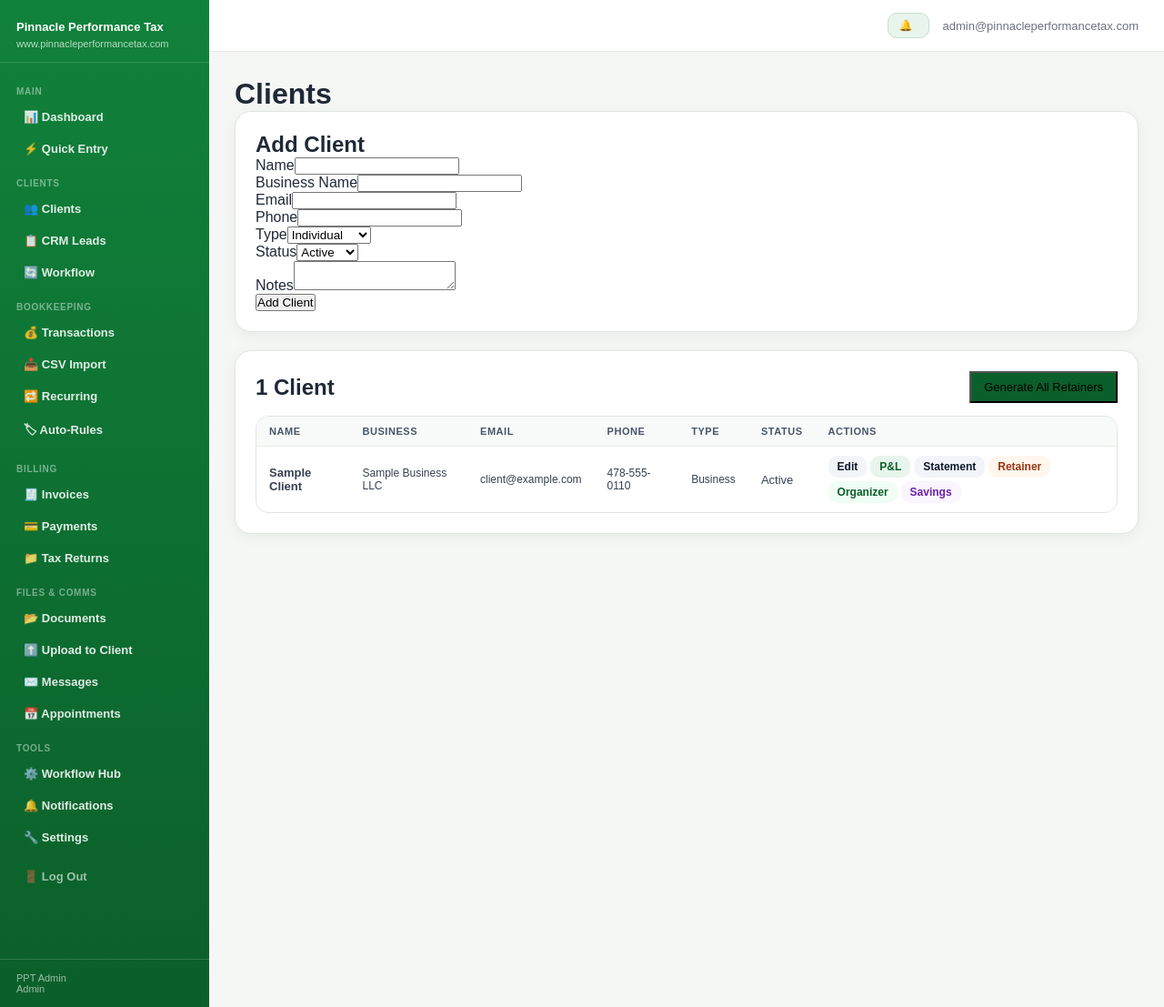
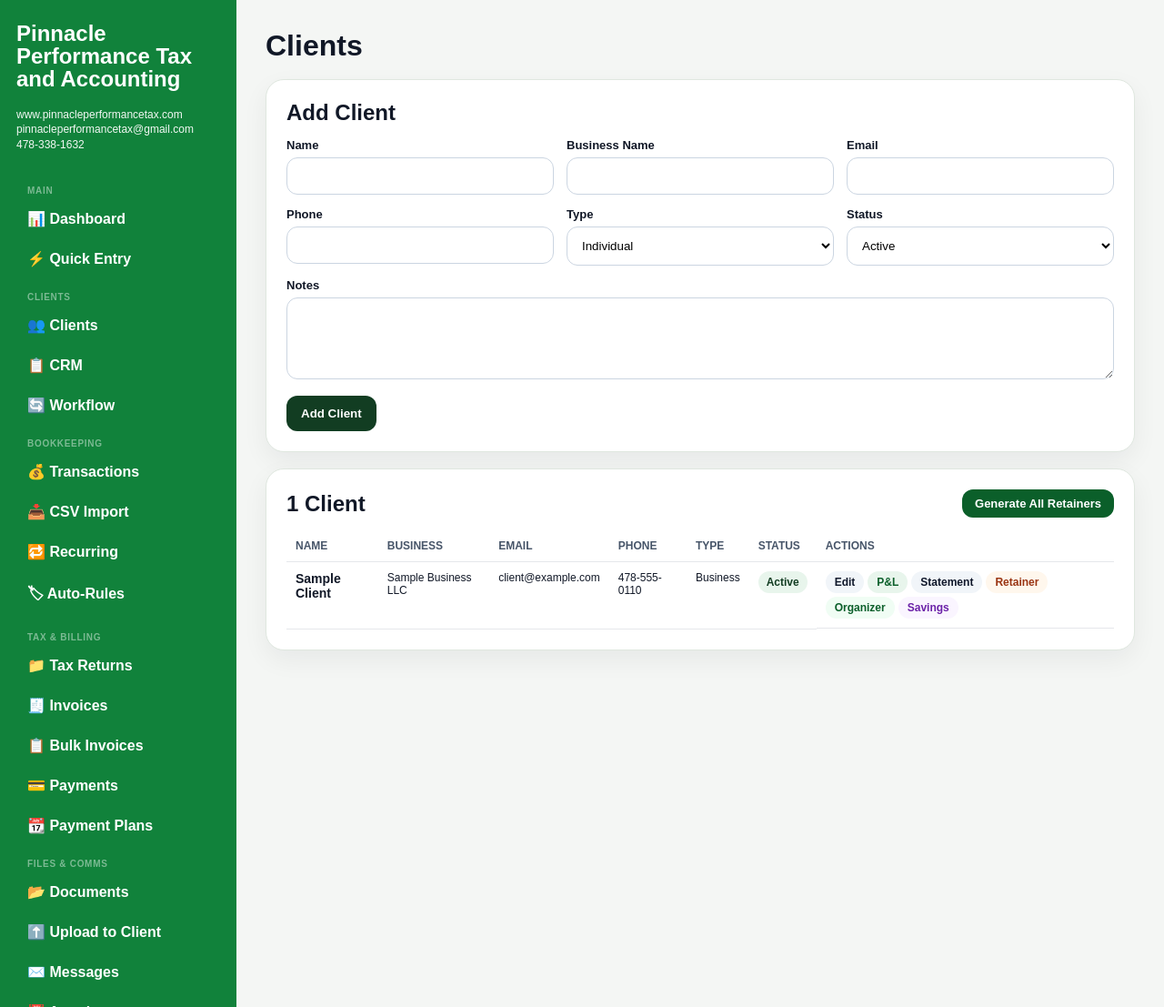
Before and after one commit to pinnacleperformancetax-hash/ppt-tax-portal, a Flask app: page /clients in a window 1280 px wide. Shown: the whole page at 91% size. Run offline with Flask 3, Linux system fonts and the light colour scheme; a user stored in the database is signed in; data comes from the database, SQL or seed files in the repository; data that the repository does not hold is empty.

Commit message:
Refactor base.html for improved structure and styles

```diff
--- a/templates/base.html
+++ b/templates/base.html
@@ -1,170 +1,125 @@
 <!doctype html>
-<html lang="en">
+<html>
 <head>
   <meta charset="utf-8">
+  <title>PPT Portal</title>
   <meta name="viewport" content="width=device-width, initial-scale=1">
-<title>{% block title %}PPT Portal{% endblock %} — Pinnacle Performance Tax</title>
   <style>
-*,*::before,*::after{box-sizing:border-box;margin:0;padding:0}
-body{font-family:Arial,Helvetica,sans-serif;background:#f4f7f4;color:#1f2937;min-height:100vh;display:flex}
-/* Sidebar */
-.sidebar{width:230px;min-height:100vh;background:linear-gradient(180deg,#11823b 0%,#0b5f2a 100%);color:#fff;display:flex;flex-direction:column;flex-shrink:0;position:sticky;top:0;height:100vh;overflow-y:auto}
-.sidebar-brand{padding:22px 18px 14px;border-bottom:1px solid rgba(255,255,255,.15)}
-.sidebar-brand .biz{font-size:13px;font-weight:900;line-height:1.3;color:#fff}
-.sidebar-brand .sub{font-size:11px;color:rgba(255,255,255,.7);margin-top:3px}
-.sidebar nav{padding:12px 0;flex:1}
-.sidebar nav a{display:block;padding:9px 18px;color:rgba(255,255,255,.88);text-decoration:none;font-size:13px;font-weight:700;border-radius:10px;margin:2px 8px;transition:background .15s}
-.sidebar nav a:hover,.sidebar nav a.active{background:rgba(255,255,255,.18);color:#fff}
-.sidebar nav .section{font-size:10px;font-weight:900;text-transform:uppercase;letter-spacing:.07em;color:rgba(255,255,255,.45);padding:14px 18px 4px}
-.sidebar-footer{padding:14px 18px;border-top:1px solid rgba(255,255,255,.15);font-size:11px;color:rgba(255,255,255,.6)}
-/* Main */
-.main{flex:1;min-width:0;display:flex;flex-direction:column}
-.topbar{background:#fff;border-bottom:1px solid #e2e8e2;padding:14px 28px;display:flex;align-items:center;justify-content:space-between;gap:12px}
-.topbar h1{font-size:20px;font-weight:900;color:#0b5f2a}
-.topbar-right{display:flex;align-items:center;gap:14px}
-.notif-badge{position:relative;display:inline-flex;align-items:center}
-.notif-badge .dot{position:absolute;top:-3px;right:-3px;width:8px;height:8px;background:#e53935;border-radius:50%;display:none}
-.notif-badge .dot.show{display:block}
-.content{padding:28px;flex:1}
-/* Cards */
-.card{background:#fff;border:1px solid #dfe7df;border-radius:18px;padding:22px;margin-bottom:20px;box-shadow:0 4px 16px rgba(15,23,42,.05)}
-.card-title{font-size:15px;font-weight:900;color:#0b5f2a;margin-bottom:16px;display:flex;align-items:center;justify-content:space-between;gap:10px}
-/* Buttons */
-.btn{display:inline-flex;align-items:center;gap:6px;padding:9px 18px;border-radius:10px;font-size:13px;font-weight:900;border:0;cursor:pointer;text-decoration:none;transition:background .15s}
-.btn-primary{background:#11823b;color:#fff}.btn-primary:hover{background:#0b5f2a}
-.btn-secondary{background:#e8f5ec;color:#0b5f2a;border:1px solid #c6dfc9}.btn-secondary:hover{background:#d4edda}
-.btn-danger{background:#fef2f2;color:#b91c1c;border:1px solid #fecaca}.btn-danger:hover{background:#fee2e2}
-.btn-warning{background:#fffbeb;color:#b45309;border:1px solid #fde68a}.btn-warning:hover{background:#fef3c7}
-.btn-sm{padding:6px 12px;font-size:12px}
-/* Forms */
-.form-group{margin-bottom:16px}
-.form-group label{display:block;font-size:12px;font-weight:900;color:#374151;margin-bottom:5px}
-.form-group input,.form-group select,.form-group textarea{width:100%;padding:10px 13px;border:1px solid #cbd5e1;border-radius:10px;font-size:14px;background:#fff;color:#1f2937;transition:border-color .15s}
-.form-group input:focus,.form-group select:focus,.form-group textarea:focus{outline:none;border-color:#11823b;box-shadow:0 0 0 3px rgba(17,130,59,.1)}
-.form-group textarea{resize:vertical;min-height:80px}
-.form-row{display:grid;gap:14px}
-.form-row.cols-2{grid-template-columns:1fr 1fr}
-.form-row.cols-3{grid-template-columns:1fr 1fr 1fr}
-/* Tables */
-.table-wrap{background:#fff;border-radius:14px;border:1px solid #dfe7df;overflow:auto}
-table{width:100%;border-collapse:collapse;font-size:13px}
-th{background:#f7faf8;color:#475569;font-size:11px;font-weight:900;text-transform:uppercase;letter-spacing:.05em;padding:10px 14px;text-align:left;border-bottom:1px solid #e8eee8}
-td{padding:10px 14px;border-bottom:1px solid #f0f4f0;vertical-align:middle;color:#374151}
-tr:last-child td{border-bottom:0}
-tr:hover td{background:#fafcfa}
-/* Badges */
-.badge{display:inline-block;padding:3px 10px;border-radius:99px;font-size:11px;font-weight:900}
-.badge-green{background:#e8f5ec;color:#0b5f2a}
-.badge-yellow{background:#fffbeb;color:#b45309}
-.badge-red{background:#fef2f2;color:#b91c1c}
-.badge-blue{background:#eff6ff;color:#1d4ed8}
-.badge-gray{background:#f1f5f9;color:#475569}
-/* Alerts */
-.alert{padding:12px 16px;border-radius:12px;margin-bottom:16px;font-size:14px}
-.alert-success{background:#e8f5ec;border:1px solid #c6dfc9;color:#0b5f2a}
-.alert-danger{background:#fef2f2;border:1px solid #fecaca;color:#b91c1c}
-.alert-info{background:#eff6ff;border:1px solid #bfdbfe;color:#1d4ed8}
-/* Upload zone */
-.upload-zone{border:2px dashed #11823b;background:#f1faf4;border-radius:16px;padding:28px;text-align:center;color:#0b5f2a;font-weight:900;cursor:pointer;transition:background .15s}
-.upload-zone:hover{background:#e2f5e9}
-/* Tabs */
-.tabs{display:flex;gap:4px;border-bottom:2px solid #e8eee8;margin-bottom:22px}
-.tab{padding:10px 18px;font-size:13px;font-weight:900;color:#6b7280;cursor:pointer;border-radius:10px 10px 0 0;border:0;background:none;transition:all .15s}
-.tab.active,.tab:hover{color:#11823b;background:#f1faf4}
-.tab.active{border-bottom:2px solid #11823b;margin-bottom:-2px}
-.tab-panel{display:none}.tab-panel.active{display:block}
-/* Misc */
-.empty{text-align:center;padding:40px;color:#9ca3af;font-size:14px}
-.chip{display:inline-flex;align-items:center;gap:5px;padding:4px 10px;border-radius:8px;font-size:12px;font-weight:700;background:#f1f5f9;color:#475569}
-@media(max-width:768px){.sidebar{display:none}.form-row.cols-2,.form-row.cols-3{grid-template-columns:1fr}}
+    :root{--g:#123d22;--bg:#f4f6f4;--card:#fff;--line:#dfe7df;--text:#111827}
+    *{box-sizing:border-box}
+    body{margin:0;background:var(--bg);font-family:Arial,Helvetica,sans-serif;color:var(--text)}
+    a{text-decoration:none;color:inherit}
+    .layout{display:flex;min-height:100vh}
+    aside{width:245px;background:var(--g);color:white;padding:28px 20px;position:sticky;top:0;height:100vh;overflow:auto}
+    .brand{font-size:24px;font-weight:900;line-height:1.05;margin-bottom:18px}
+    .contact{font-size:12px;line-height:1.4;margin-bottom:24px;opacity:.95}
+    nav a{display:block;padding:11px 12px;border-radius:10px;font-weight:800;margin:3px 0}
+    nav a:hover{background:rgba(255,255,255,.13)}
+    nav .nav-section{font-size:10px;font-weight:900;text-transform:uppercase;letter-spacing:.07em;color:rgba(255,255,255,.45);padding:12px 12px 2px;margin-top:4px}
+    main{flex:1;padding:32px;overflow:auto}
+    h1{font-size:32px;margin:0 0 8px}
+    h2{margin:0 0 14px}
+    .sub{color:#475569;margin-top:0}
+    .card{background:var(--card);border:1px solid var(--line);border-radius:20px;padding:22px;margin:18px 0;box-shadow:0 10px 28px rgba(15,23,42,.06)}
+    .grid{display:grid;gap:14px}
+    .grid-2{grid-template-columns:repeat(2,minmax(0,1fr))}
+    .grid-3{grid-template-columns:repeat(3,minmax(0,1fr))}
+    label{display:block;font-size:13px;font-weight:800;margin:0 0 6px}
+    input,select,textarea{width:100%;border:1px solid #cbd5e1;border-radius:12px;padding:12px;background:white}
+    textarea{min-height:90px}
+    button,.btn{border:0;border-radius:12px;padding:12px 16px;background:var(--g);color:white;font-weight:900;display:inline-block;cursor:pointer}
+    .btn-dark{background:#0f172a}
+    .quickbar{display:flex;gap:10px;flex-wrap:wrap;margin:14px 0}
+    .metric-grid{display:grid;grid-template-columns:repeat(4,minmax(0,1fr));gap:14px;margin:18px 0}
+    .metric{background:white;border:1px solid var(--line);border-radius:18px;padding:18px}
+    .metric span{display:block;font-size:12px;font-weight:900;text-transform:uppercase;color:#64748b}
+    .metric strong{font-size:27px}
+    .table-wrap{overflow:auto}
+    table{width:100%;border-collapse:collapse}
+    th,td{text-align:left;border-bottom:1px solid #e5e7eb;padding:10px;font-size:14px;vertical-align:top}
+    th{font-size:12px;text-transform:uppercase;color:#475569}
+    .pill{display:inline-block;border-radius:999px;background:#e8f5ec;color:#123d22;padding:5px 9px;font-size:12px;font-weight:900}
+    .pill.warn{background:#fff7ed;color:#9a3412}
+    .flash{padding:12px 14px;border-radius:14px;background:#ecfdf5;border:1px solid #bbf7d0;margin-bottom:12px}
+    .danger{background:#fef2f2;border-color:#fecaca}
+    @media(max-width:900px){.layout{display:block}aside{width:100%;height:auto;position:relative}.grid-2,.grid-3,.metric-grid{grid-template-columns:1fr}main{padding:20px}}
   </style>
-{% block extra_head %}{% endblock %}
 </head>
 <body>
-<aside class="sidebar">
-  <div class="sidebar-brand">
-    <div class="biz">Pinnacle Performance Tax</div>
-    <div class="sub">{{ brand.website }}</div>
-  </div>
+{% if request.path != '/login' %}
+<div class="layout">
+  <aside style="background:#11823b !important; background-image:none !important; color:white !important; width:260px; min-height:100vh; padding:24px 18px; box-sizing:border-box;">
+    <div class="brand">Pinnacle<br>Performance Tax<br>and Accounting</div>
+    <div class="contact">{{ brand.website }}<br>{{ brand.email }}<br>{{ brand.phone }}</div>
     <nav>
-    {% if current_user.role == 'admin' %}
-    <div class="section">Main</div>
+      {% if current_user.is_authenticated and current_user.role == 'admin' %}
+        <div class="nav-section">Main</div>
         <a href="/dashboard">📊 Dashboard</a>
         <a href="/service-entry">⚡ Quick Entry</a>
-    <div class="section">Clients</div>
+
+        <div class="nav-section">Clients</div>
         <a href="/clients">👥 Clients</a>
-    <a href="/crm">📋 CRM Leads</a>
+        <a href="/crm">📋 CRM</a>
         <a href="/client-workflow">🔄 Workflow</a>
-    <div class="section">Bookkeeping</div>
+
+        <div class="nav-section">Bookkeeping</div>
         <a href="/transactions">💰 Transactions</a>
         <a href="/bookkeeping/csv-import">📥 CSV Import</a>
         <a href="/bookkeeping/recurring">🔁 Recurring</a>
         <a href="/bookkeeping/rules">🏷 Auto-Rules</a>
-    <div class="section">Billing</div>
+
+        <div class="nav-section">Tax & Billing</div>
+        <a href="/tax-returns">📁 Tax Returns</a>
         <a href="/invoices">🧾 Invoices</a>
+        <a href="/invoices/bulk-create">📋 Bulk Invoices</a>
         <a href="/payments">💳 Payments</a>
-    <a href="/tax-returns">📁 Tax Returns</a>
-    <div class="section">Files & Comms</div>
+        <a href="/admin/payment-plans">📆 Payment Plans</a>
+
+        <div class="nav-section">Files & Comms</div>
         <a href="/documents">📂 Documents</a>
         <a href="/admin/documents/upload">⬆️ Upload to Client</a>
         <a href="/messages">✉️ Messages</a>
         <a href="/appointments">📅 Appointments</a>
-    <div class="section">Tools</div>
+        <a href="/admin/engagement-letters">✍️ E-Signatures</a>
+        <a href="/admin/announcements">📢 Announcements</a>
+
+        <div class="nav-section">Tools</div>
         <a href="/workflow">⚙️ Workflow Hub</a>
+        <a href="/admin/referrals">🤝 Referrals</a>
         <a href="/notifications/list">🔔 Notifications</a>
-    <a href="/settings">🔧 Settings</a>
-    {% else %}
-    <div class="section">My Portal</div>
-    <a href="/client-dashboard">🏠 Dashboard</a>
+        <a href="/settings">🔧 Users</a>
+
+      {% elif current_user.is_authenticated %}
+        <div class="nav-section">My Portal</div>
+        <a href="/client">🏠 Dashboard</a>
         <a href="/my/documents">📂 My Documents</a>
         <a href="/my/invoices">🧾 My Invoices</a>
+        <a href="/my/payment-plan">📆 Payment Plan</a>
         <a href="/my/tax-returns">📁 Tax Returns</a>
+        <a href="/my/return-progress">📊 Return Status</a>
         <a href="/my/bookkeeping">💰 Bookkeeping</a>
         <a href="/my/appointments">📅 Appointments</a>
+        <a href="/my/book-appointment">📅 Book Appointment</a>
         <a href="/my/messages">✉️ Messages</a>
+        <a href="/my/sign-documents" style="background:rgba(245,158,11,.25);border-radius:10px">✍️ Sign Documents</a>
+        <a href="/my/tax-organizer">✅ Tax Organizer</a>
+        <a href="/my/savings-planner">💡 Savings Planner</a>
+        <a href="/my/year-end">📊 Year-End Summary</a>
+        <a href="/my/crm">📋 My Requests</a>
         <a href="/notifications/list">🔔 Notifications</a>
       {% endif %}
-    <a href="/logout" style="margin-top:10px;color:rgba(255,255,255,.6)">🚪 Log Out</a>
+      {% if current_user.is_authenticated %}<a href="/logout" style="margin-top:8px;opacity:.7">🚪 Sign Out</a>{% endif %}
     </nav>
-  <div class="sidebar-footer">{{ current_user.name }}<br>{{ current_user.role|title }}</div>
   </aside>
-<div class="main">
-  <div class="topbar">
-    <h1>{% block page_title %}{% endblock %}</h1>
-    <div class="topbar-right">
-      <a href="/notifications/list" class="notif-badge btn btn-secondary btn-sm" id="notif-btn">
-        🔔 <span id="notif-count"></span>
-      </a>
-      <span style="font-size:13px;color:#6b7280">{{ current_user.email }}</span>
-    </div>
-  </div>
-  <div class="content">
+  <main>
     {% with messages = get_flashed_messages(with_categories=true) %}
-      {% for cat, msg in messages %}
-        <div class="alert alert-{{ 'success' if cat == 'success' else 'danger' }}">{{ msg }}</div>
-      {% endfor %}
+      {% for cat,msg in messages %}<div class="flash {{ cat }}">{{ msg }}</div>{% endfor %}
     {% endwith %}
     {% block content %}{% endblock %}
+  </main>
 </div>
-</div>
-<script>
-(function(){
-  fetch('/notifications/count').then(r=>r.json()).then(d=>{
-    const el=document.getElementById('notif-count');
-    if(el && d.count>0){el.textContent='('+d.count+')'}
-  }).catch(()=>{});
-  document.querySelectorAll('.tab').forEach(t=>{
-    t.addEventListener('click',function(){
-      const grp=this.dataset.group||'default';
-      document.querySelectorAll('[data-group="'+grp+'"]').forEach(x=>x.classList.remove('active'));
-      document.querySelectorAll('[data-panel][data-group="'+grp+'"]').forEach(x=>x.classList.remove('active'));
-      this.classList.add('active');
-      const panel=document.querySelector('[data-panel="'+this.dataset.tab+'"][data-group="'+grp+'"]');
-      if(panel)panel.classList.add('active');
-    });
-  });
-})();
-</script>
-{% block extra_js %}{% endblock %}
+{% else %}
+  {% block login_content %}{% endblock %}
+{% endif %}
 </body>
 </html>
```
Lines whose indentation alone changed are shown as unchanged.
